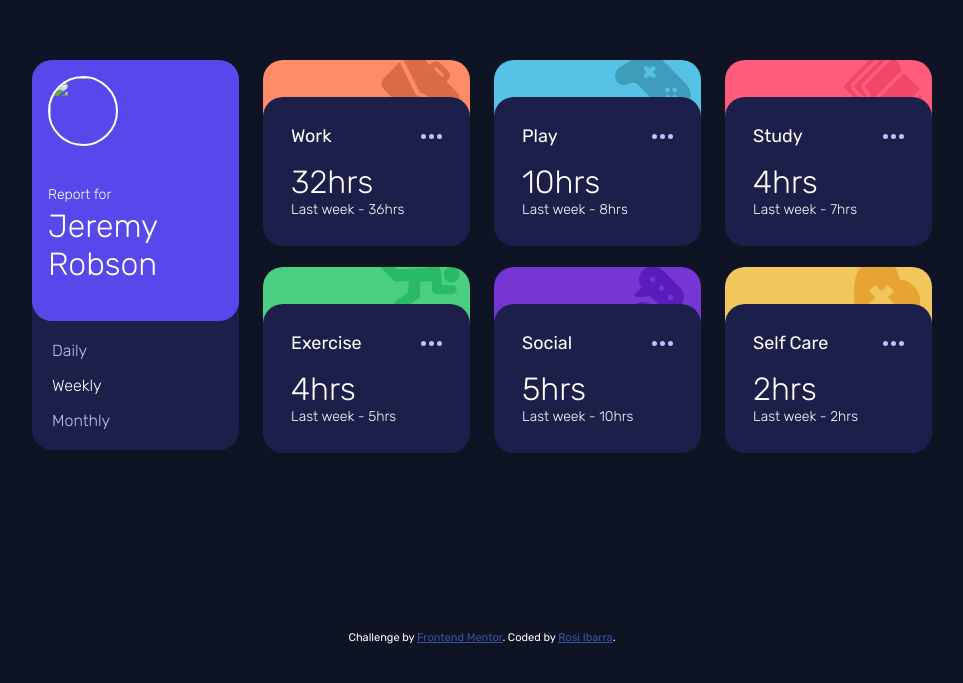
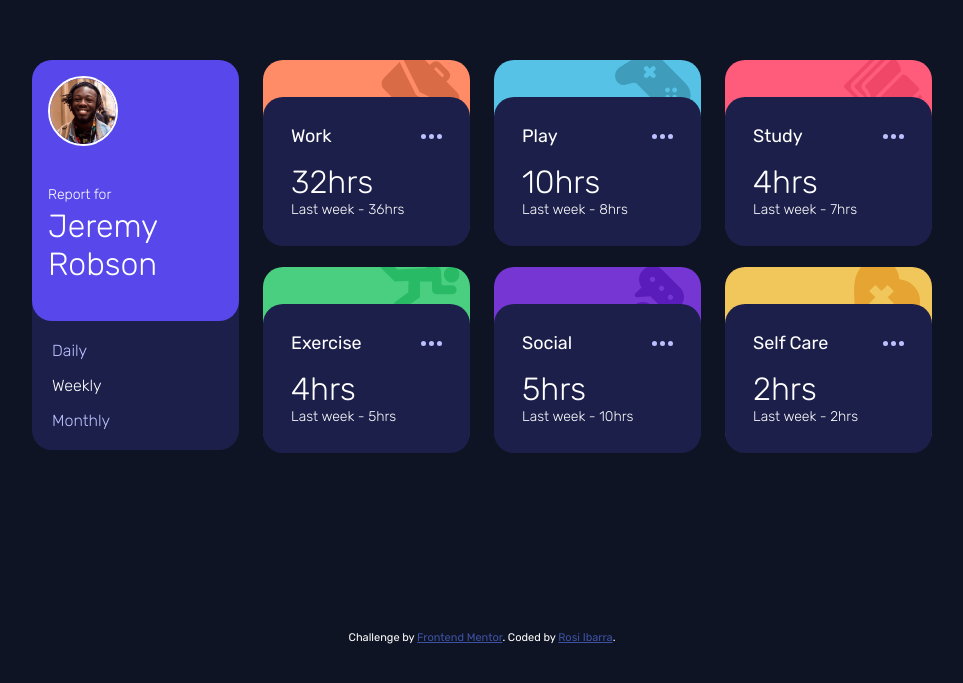
Before and after one commit to rosialix/time-tracking, a plain HTML site: page index.html in a window 1280 px wide. Shown: the part 105-788 px from the top of the page, without its empty margins (158-1121 px from the left). Drawn offline with Linux system fonts and the light colour scheme; the site is published under a folder, as on GitHub Pages, so addresses that start at the root find nothing.

Commit message:
New Photo

```diff
--- a/index.html
+++ b/index.html
@@ -13,7 +13,7 @@
             <div class="ficha__content">
                 <div class="ficha__person">
                   <div class="info-card">
-                    <img src="/images/image-jeremy.png" class="info-card__photo" alt="">
+                    <img src="./images/image-jeremy.png" class="info-card__photo" alt="">
                     <div class="info-card__text">
                       <p class="info-card__subtitle">Report for</p>
                       <h3 class="info-card__title">Jeremy Robson</h3>
```
